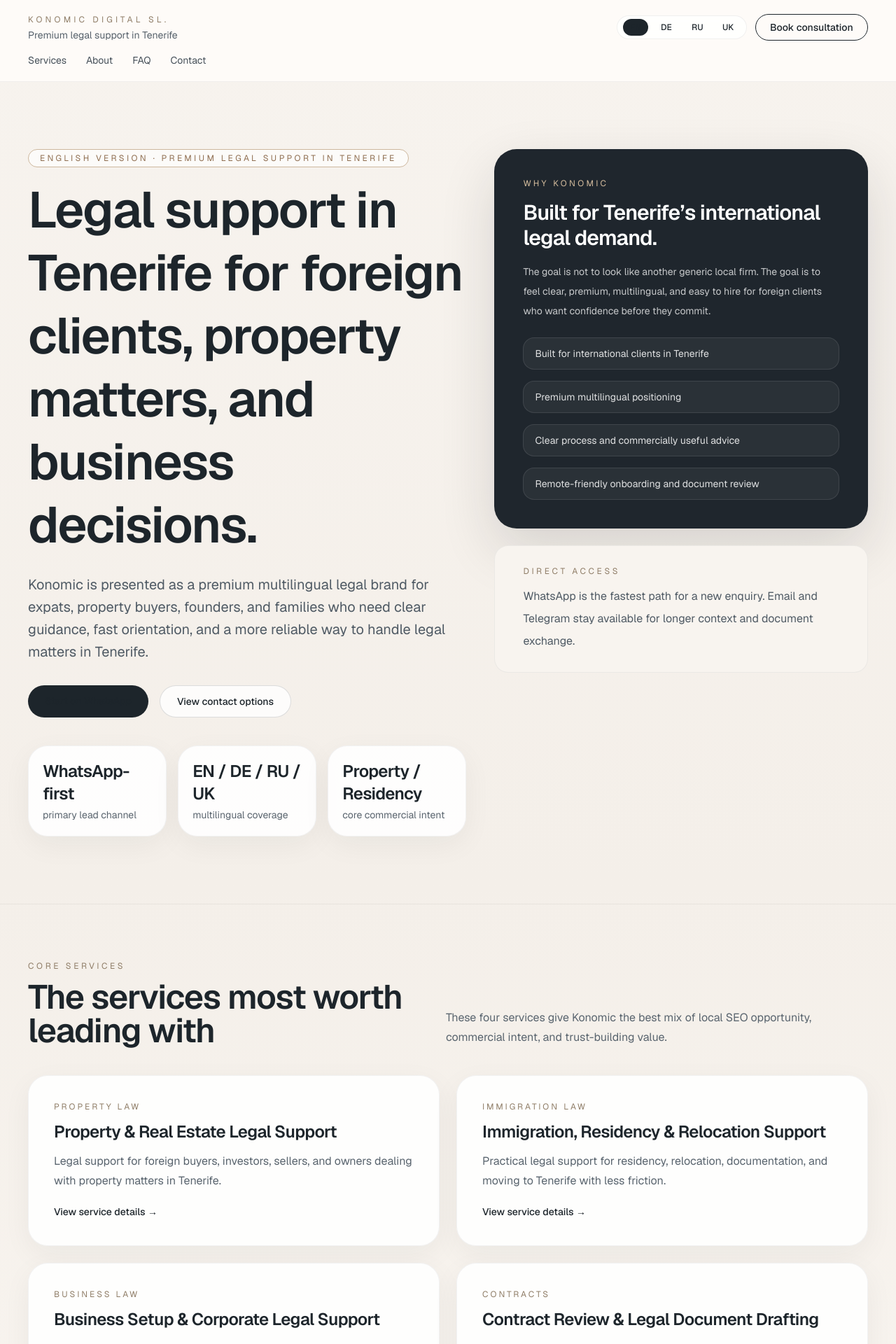
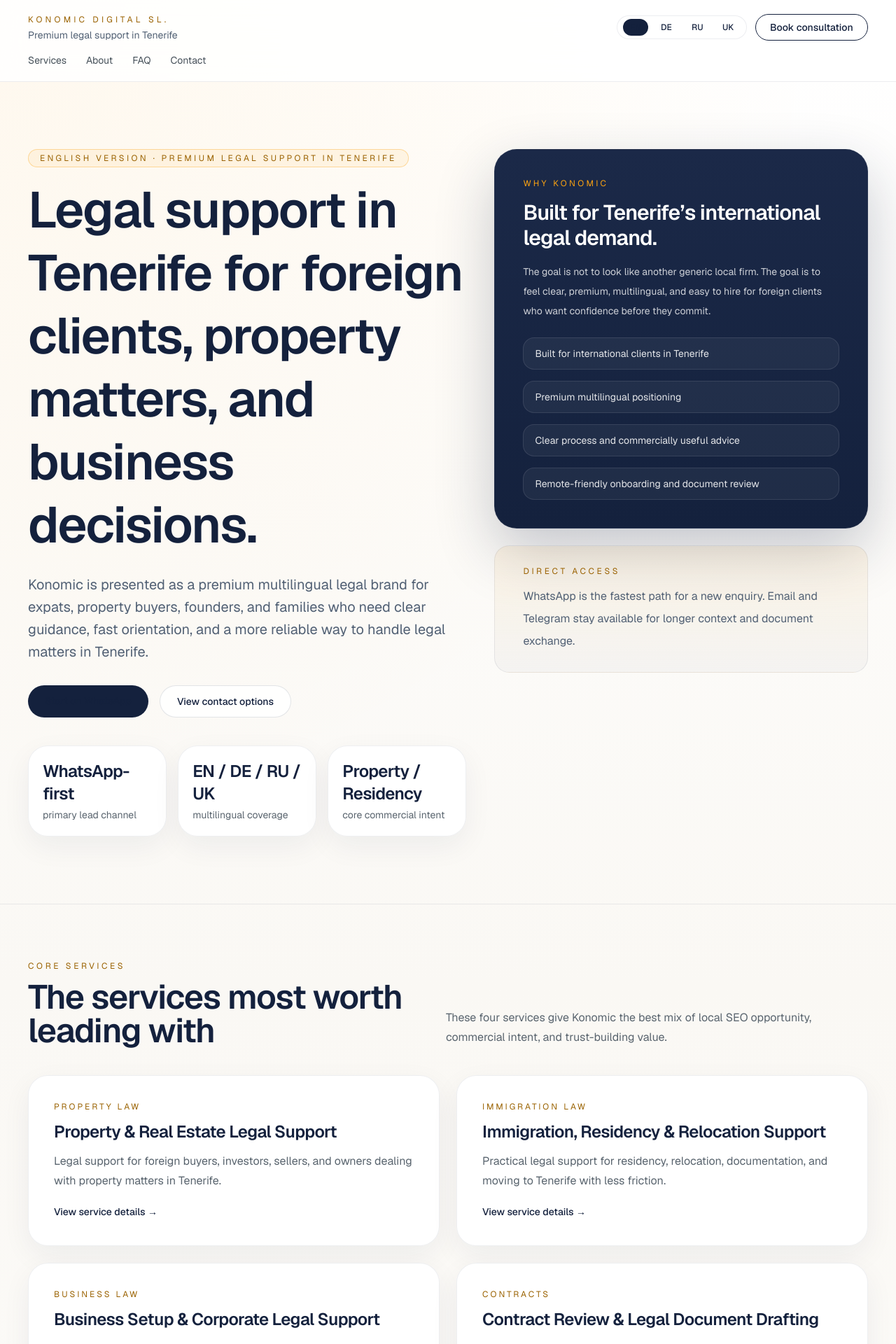
Before and after one commit to heaodoff/konomic, a Next.js app in the folder konomic-site/: page /en in a window 1280 px wide. Shown: the top 1920 px of the page at 70% size. Built offline with nearby package versions, Linux system fonts and the light colour scheme.

Commit message:
Apply premium blue and gold visual palette

```diff
--- a/konomic-site/src/app/en/page.tsx
+++ b/konomic-site/src/app/en/page.tsx
@@ -25,21 +25,21 @@
     <main>
       <section className="mx-auto grid max-w-7xl gap-10 px-6 py-16 lg:grid-cols-[1.08fr_0.92fr] lg:px-10 lg:py-24">
         <div className="flex flex-col justify-center">
-          <div className="mb-4 inline-flex w-fit rounded-full border border-[#cdb79d] bg-white/70 px-4 py-1 text-xs uppercase tracking-[0.28em] text-[#8f6e50]">
+          <div className="ui-accent-chip mb-4 inline-flex w-fit rounded-full px-4 py-1 text-xs uppercase tracking-[0.28em]">
             English version · premium legal support in Tenerife
           </div>
           <h1 className="max-w-4xl text-5xl leading-tight font-semibold tracking-tight md:text-7xl">
             Legal support in Tenerife for foreign clients, property matters, and business decisions.
           </h1>
-          <p className="mt-6 max-w-2xl text-lg leading-8 text-[#4f5a64] md:text-xl">
+          <p className="mt-6 max-w-2xl text-lg leading-8 text-[#516074] md:text-xl">
             Konomic is presented as a premium multilingual legal brand for expats, property buyers, founders,
             and families who need clear guidance, fast orientation, and a more reliable way to handle legal matters in Tenerife.
           </p>
           <div className="mt-8 flex flex-wrap gap-4">
-            <a href={whatsappUrl} target="_blank" rel="noopener noreferrer" className="ui-button ui-button-primary rounded-full bg-[#1d252b] px-6 py-3 text-sm font-medium text-white hover:bg-[#11171b]">
+            <a href={whatsappUrl} target="_blank" rel="noopener noreferrer" className="ui-button ui-button-primary rounded-full bg-[#14213d] px-6 py-3 text-sm font-medium text-white hover:bg-[#0d1528]">
               Start on WhatsApp
             </a>
-            <Link href="/en/contact" className="ui-button ui-button-secondary rounded-full border border-[#1d252b]/15 bg-white/80 px-6 py-3 text-sm font-medium text-[#1d252b] hover:border-[#1d252b]/35">
+            <Link href="/en/contact" className="ui-button ui-button-secondary rounded-full border border-[#14213d]/12 bg-white/88 px-6 py-3 text-sm font-medium text-[#14213d] hover:border-[#fca311]/45">
               View contact options
             </Link>
           </div>
@@ -52,33 +52,33 @@
 
         <div className="space-y-6">
           <div className="ui-card-dark p-8 text-white md:p-10">
-            <div className="text-xs uppercase tracking-[0.28em] text-[#d5bd9e]">Why Konomic</div>
+            <div className="text-xs uppercase tracking-[0.28em] text-[#fca311]">Why Konomic</div>
             <h2 className="mt-4 text-3xl font-semibold tracking-tight">Built for Tenerife’s international legal demand.</h2>
-            <p className="mt-4 text-sm leading-7 text-white/75">
+            <p className="mt-4 text-sm leading-7 text-white/78">
               The goal is not to look like another generic local firm. The goal is to feel clear, premium,
               multilingual, and easy to hire for foreign clients who want confidence before they commit.
             </p>
             <div className="mt-6 space-y-4">
               {trustPoints.map((item) => (
-                <div key={item} className="rounded-2xl border border-white/10 bg-white/5 px-4 py-3 text-sm text-white/85">
+                <div key={item} className="rounded-2xl border border-white/10 bg-white/5 px-4 py-3 text-sm text-white/88">
                   {item}
                 </div>
               ))}
             </div>
           </div>
           <div className="ui-card-soft rounded-[2rem] px-8 py-7 md:px-10">
-            <div className="text-xs uppercase tracking-[0.3em] text-[#8f7d67]">Direct access</div>
-            <p className="mt-3 text-base leading-8 text-[#4f5a64]">
+            <div className="text-xs uppercase tracking-[0.3em] text-[#9a6200]">Direct access</div>
+            <p className="mt-3 text-base leading-8 text-[#516074]">
               WhatsApp is the fastest path for a new enquiry. Email and Telegram stay available for longer context and document exchange.
             </p>
           </div>
         </div>
       </section>
 
-      <section className="ui-section border-t border-black/5">
+      <section className="ui-section border-t border-[#14213d]/8">
         <div className="flex flex-col gap-4 md:flex-row md:items-end md:justify-between">
           <div>
-            <div className="text-xs uppercase tracking-[0.3em] text-[#8f7d67]">Core services</div>
+            <div className="text-xs uppercase tracking-[0.3em] text-[#9a6200]">Core services</div>
             <h2 className="mt-3 text-3xl font-semibold tracking-tight md:text-5xl">The services most worth leading with</h2>
           </div>
           <p className="max-w-2xl text-sm leading-7 text-[#59646e] md:text-base">
@@ -88,10 +88,10 @@
         <div className="mt-10 grid gap-6 md:grid-cols-2">
           {topServices.map((service) => (
             <article key={service.slug} className="ui-card p-8 md:p-9">
-              <div className="text-xs uppercase tracking-[0.25em] text-[#8f7d67]">{service.eyebrow}</div>
+              <div className="text-xs uppercase tracking-[0.25em] text-[#9a6200]">{service.eyebrow}</div>
               <h3 className="mt-3 text-2xl font-semibold tracking-tight">{service.title}</h3>
               <p className="mt-3 text-sm leading-7 text-[#59646e] md:text-base">{service.summary}</p>
-              <Link href={`/en/services#${service.slug}`} className="ui-link-soft mt-5 inline-flex text-sm font-medium text-[#1d252b]">
+              <Link href={`/en/services#${service.slug}`} className="ui-link-soft mt-5 inline-flex text-sm font-medium text-[#14213d]">
                 View service details →
               </Link>
             </article>
@@ -99,10 +99,10 @@
         </div>
       </section>
 
-      <section className="border-t border-black/5 bg-[#1e252b] py-18 text-white">
+      <section className="border-t border-[#14213d]/8 bg-[#14213d] py-18 text-white">
         <div className="mx-auto grid max-w-7xl gap-10 px-6 lg:grid-cols-2 lg:px-10">
           <div>
-            <div className="text-xs uppercase tracking-[0.3em] text-[#d5bd9e]">Market angle</div>
+            <div className="text-xs uppercase tracking-[0.3em] text-[#fca311]">Market angle</div>
             <h2 className="mt-3 text-3xl font-semibold tracking-tight md:text-5xl">
               Most competitors are broad, dated, or vague. Konomic should feel sharper and easier to trust.
             </h2>
@@ -114,7 +114,7 @@
               'WhatsApp-first intake for faster conversion',
               'Sharper design that feels private, premium, and trustworthy',
             ].map((item) => (
-              <div key={item} className="rounded-[1.5rem] border border-white/10 bg-white/5 p-5 text-sm leading-7 text-white/85">
+              <div key={item} className="rounded-[1.5rem] border border-white/10 bg-white/5 p-5 text-sm leading-7 text-white/88">
                 {item}
               </div>
             ))}
@@ -122,9 +122,9 @@
         </div>
       </section>
 
-      <section className="ui-section border-t border-black/5">
+      <section className="ui-section border-t border-[#14213d]/8">
         <div className="max-w-3xl">
-          <div className="text-xs uppercase tracking-[0.3em] text-[#8f7d67]">FAQ</div>
+          <div className="text-xs uppercase tracking-[0.3em] text-[#9a6200]">FAQ</div>
           <h2 className="mt-3 text-3xl font-semibold tracking-tight md:text-5xl">Questions the site should answer before a client hesitates</h2>
         </div>
         <div className="mt-10 grid gap-5">
@@ -142,8 +142,8 @@
 
 function Stat({ value, label }: { value: string; label: string }) {
   return (
-    <div className="ui-card px-5 py-5 transition-transform duration-200 ease-out hover:-translate-y-0.5 hover:shadow-[0_14px_30px_rgba(24,31,38,0.07)]">
-      <div className="text-2xl font-semibold tracking-tight text-[#1d252b]">{value}</div>
+    <div className="ui-card px-5 py-5 transition-transform duration-200 ease-out hover:-translate-y-0.5 hover:shadow-[0_14px_30px_rgba(20,33,61,0.10)]">
+      <div className="text-2xl font-semibold tracking-tight text-[#14213d]">{value}</div>
       <div className="mt-1 text-sm text-[#59646e]">{label}</div>
     </div>
   );
--- a/konomic-site/src/app/globals.css
+++ b/konomic-site/src/app/globals.css
@@ -1,8 +1,11 @@
 @import "tailwindcss";
 
 :root {
-  --background: #fffdfa;
-  --foreground: #1d252b;
+  --background: #ffffff;
+  --foreground: #14213d;
+  --accent: #fca311;
+  --muted: #e5e5e5;
+  --ink: #000000;
 }
 
 @theme inline {
@@ -22,7 +25,9 @@
 
 body {
   margin: 0;
-  background: var(--background);
+  background:
+    radial-gradient(circle at top left, rgba(252, 163, 17, 0.07), transparent 30%),
+    linear-gradient(180deg, #ffffff 0%, #faf8f4 38%, #ffffff 100%);
   color: var(--foreground);
   font-family: var(--font-geist-sans), Arial, Helvetica, sans-serif;
 }
@@ -52,16 +57,16 @@
 }
 
 .ui-button:focus-visible {
-  outline: 2px solid rgba(29, 37, 43, 0.18);
+  outline: 2px solid rgba(252, 163, 17, 0.35);
   outline-offset: 3px;
 }
 
 .ui-button-primary:hover {
-  box-shadow: 0 12px 30px rgba(29, 37, 43, 0.16);
+  box-shadow: 0 14px 34px rgba(20, 33, 61, 0.18);
 }
 
 .ui-button-secondary:hover {
-  box-shadow: 0 10px 24px rgba(29, 37, 43, 0.08);
+  box-shadow: 0 10px 24px rgba(20, 33, 61, 0.08);
 }
 
 .ui-link-soft {
@@ -69,27 +74,34 @@
 }
 
 .ui-link-soft:hover {
-  opacity: 0.8;
+  color: #fca311;
+  opacity: 1;
 }
 
 .ui-card {
-  border: 1px solid rgba(17, 24, 39, 0.05);
-  background: rgba(255, 255, 255, 0.88);
+  border: 1px solid rgba(20, 33, 61, 0.07);
+  background: rgba(255, 255, 255, 0.92);
   border-radius: 1.75rem;
-  box-shadow: 0 12px 40px rgba(24, 31, 38, 0.05);
+  box-shadow: 0 14px 42px rgba(20, 33, 61, 0.06);
 }
 
 .ui-card-soft {
-  border: 1px solid rgba(17, 24, 39, 0.05);
-  background: #f8f4ef;
-  border-radius: 1.25rem;
+  border: 1px solid rgba(20, 33, 61, 0.08);
+  background: linear-gradient(180deg, rgba(252, 163, 17, 0.08), rgba(229, 229, 229, 0.32));
+  border-radius: 1.35rem;
 }
 
 .ui-card-dark {
-  border: 1px solid rgba(17, 24, 39, 0.05);
-  background: #1f262d;
+  border: 1px solid rgba(255, 255, 255, 0.05);
+  background: linear-gradient(180deg, #1b2948 0%, #14213d 100%);
   border-radius: 2rem;
-  box-shadow: 0 30px 80px rgba(26, 31, 36, 0.14);
+  box-shadow: 0 32px 84px rgba(20, 33, 61, 0.24);
+}
+
+.ui-accent-chip {
+  border: 1px solid rgba(252, 163, 17, 0.35);
+  background: rgba(252, 163, 17, 0.08);
+  color: #9a6200;
 }
 
 .ui-section {
--- a/konomic-site/src/components/SiteShell.tsx
+++ b/konomic-site/src/components/SiteShell.tsx
@@ -5,23 +5,23 @@
 export function SiteShell({ children, locale = 'en' }: { children: ReactNode; locale?: Locale }) {
   const copy = localeContent[locale];
   return (
-    <div className="min-h-screen bg-[linear-gradient(180deg,#f7f3ee_0%,#f4efe9_34%,#fffdfa_100%)] text-[#1d252b]">
-      <header className="sticky top-0 z-30 border-b border-black/5 bg-[rgba(255,253,250,0.82)] backdrop-blur-xl">
+    <div className="min-h-screen text-[#14213d]">
+      <header className="sticky top-0 z-30 border-b border-[#14213d]/8 bg-[rgba(255,255,255,0.84)] backdrop-blur-xl">
         <div className="mx-auto max-w-7xl px-6 py-5 lg:px-10">
           <div className="flex items-start justify-between gap-4">
             <Link href={`/${locale}`} className="flex min-w-0 flex-col">
-              <span className="text-xs uppercase tracking-[0.35em] text-[#8f7d67]">Konomic Digital SL.</span>
-              <span className="mt-1 text-sm text-[#56616b]">{copy.brandTagline}</span>
+              <span className="text-xs uppercase tracking-[0.35em] text-[#9a6200]">Konomic Digital SL.</span>
+              <span className="mt-1 text-sm text-[#516074]">{copy.brandTagline}</span>
             </Link>
 
             <div className="flex items-center gap-3">
-              <div className="hidden items-center gap-2 rounded-full border border-black/6 bg-white/70 px-2 py-1 md:flex">
+              <div className="hidden items-center gap-2 rounded-full border border-[#14213d]/8 bg-white/88 px-2 py-1 md:flex">
                 {locales.map((item) => (
                   <Link
                     key={item}
                     href={`/${item}`}
                     className={`ui-button rounded-full px-2.5 py-1 text-xs font-medium transition ${
-                      item === locale ? 'bg-[#1d252b] text-white hover:text-white' : 'text-[#56616b] hover:bg-black/5'
+                      item === locale ? 'bg-[#14213d] text-white hover:text-white' : 'text-[#516074] hover:bg-[#14213d]/5'
                     }`}
                   >
                     {localeLabels[item]}
@@ -30,7 +30,7 @@
               </div>
               <Link
                 href={`/${locale}/book-consultation`}
-                className="ui-button ui-button-secondary hidden rounded-full border border-[#1d252b] px-5 py-2 text-sm font-medium hover:bg-[#1d252b] hover:text-white sm:inline-flex"
+                className="ui-button ui-button-secondary hidden rounded-full border border-[#14213d] px-5 py-2 text-sm font-medium hover:bg-[#14213d] hover:text-white sm:inline-flex"
               >
                 {copy.nav.book}
               </Link>
@@ -45,13 +45,13 @@
           </div>
 
           <div className="mt-4 flex flex-col gap-3 md:hidden">
-            <div className="flex flex-wrap gap-2 rounded-2xl border border-black/6 bg-white/70 p-2">
+            <div className="flex flex-wrap gap-2 rounded-2xl border border-[#14213d]/8 bg-white/88 p-2">
               {locales.map((item) => (
                 <Link
                   key={item}
                   href={`/${item}`}
                   className={`ui-button rounded-full px-3 py-1.5 text-xs font-medium transition ${
-                    item === locale ? 'bg-[#1d252b] text-white hover:text-white' : 'text-[#56616b] hover:bg-black/5'
+                    item === locale ? 'bg-[#14213d] text-white hover:text-white' : 'text-[#516074] hover:bg-[#14213d]/5'
                   }`}
                 >
                   <span className="opacity-100">{localeLabels[item]}</span>
@@ -60,23 +60,15 @@
             </div>
 
             <div className="grid grid-cols-2 gap-2 text-sm">
-              <Link href={`/${locale}/services`} className="ui-button ui-button-secondary rounded-xl border border-black/6 bg-white/70 px-4 py-2.5 text-center text-[#47515a]">
-                {copy.nav.services}
-              </Link>
-              <Link href={`/${locale}/about`} className="ui-button ui-button-secondary rounded-xl border border-black/6 bg-white/70 px-4 py-2.5 text-center text-[#47515a]">
-                {copy.nav.about}
-              </Link>
-              <Link href={`/${locale}/faq`} className="ui-button ui-button-secondary rounded-xl border border-black/6 bg-white/70 px-4 py-2.5 text-center text-[#47515a]">
-                {copy.nav.faq}
-              </Link>
-              <Link href={`/${locale}/contact`} className="ui-button ui-button-secondary rounded-xl border border-black/6 bg-white/70 px-4 py-2.5 text-center text-[#47515a]">
-                {copy.nav.contact}
-              </Link>
+              <Link href={`/${locale}/services`} className="ui-button ui-button-secondary rounded-xl border border-[#14213d]/8 bg-white/88 px-4 py-2.5 text-center text-[#47515a]">{copy.nav.services}</Link>
+              <Link href={`/${locale}/about`} className="ui-button ui-button-secondary rounded-xl border border-[#14213d]/8 bg-white/88 px-4 py-2.5 text-center text-[#47515a]">{copy.nav.about}</Link>
+              <Link href={`/${locale}/faq`} className="ui-button ui-button-secondary rounded-xl border border-[#14213d]/8 bg-white/88 px-4 py-2.5 text-center text-[#47515a]">{copy.nav.faq}</Link>
+              <Link href={`/${locale}/contact`} className="ui-button ui-button-secondary rounded-xl border border-[#14213d]/8 bg-white/88 px-4 py-2.5 text-center text-[#47515a]">{copy.nav.contact}</Link>
             </div>
 
             <Link
               href={`/${locale}/book-consultation`}
-              className="ui-button ui-button-secondary inline-flex items-center justify-center rounded-full border border-[#1d252b] px-5 py-2.5 text-sm font-medium hover:bg-[#1d252b] hover:text-white"
+              className="ui-button ui-button-secondary inline-flex items-center justify-center rounded-full border border-[#14213d] px-5 py-2.5 text-sm font-medium hover:bg-[#14213d] hover:text-white"
             >
               {copy.nav.book}
             </Link>
@@ -84,10 +76,10 @@
         </div>
       </header>
       {children}
-      <footer className="border-t border-black/5 bg-white/70">
+      <footer className="border-t border-[#14213d]/8 bg-white/70">
         <div className="mx-auto grid max-w-7xl gap-8 px-6 py-12 lg:grid-cols-[1.1fr_1fr_1fr] lg:px-10">
           <div>
-            <div className="text-xs uppercase tracking-[0.35em] text-[#8f7d67]">Konomic Digital SL.</div>
+            <div className="text-xs uppercase tracking-[0.35em] text-[#9a6200]">Konomic Digital SL.</div>
             <p className="mt-4 max-w-sm text-sm leading-7 text-[#58636d]">{copy.footerBlurb}</p>
           </div>
           <div>
@@ -118,9 +110,9 @@
 export function SectionIntro({ eyebrow, title, text }: { eyebrow: string; title: string; text: string }) {
   return (
     <div className="max-w-3xl">
-      <div className="text-xs uppercase tracking-[0.3em] text-[#8f7d67]">{eyebrow}</div>
+      <div className="text-xs uppercase tracking-[0.3em] text-[#9a6200]">{eyebrow}</div>
       <h1 className="mt-3 text-4xl font-semibold tracking-tight md:text-6xl">{title}</h1>
-      <p className="mt-5 text-base leading-8 text-[#56616b] md:text-lg">{text}</p>
+      <p className="mt-5 text-base leading-8 text-[#516074] md:text-lg">{text}</p>
     </div>
   );
 }
```
Also changed, not shown: konomic-site/src/app/en/contact/page.tsx (+8 -8 lines).
